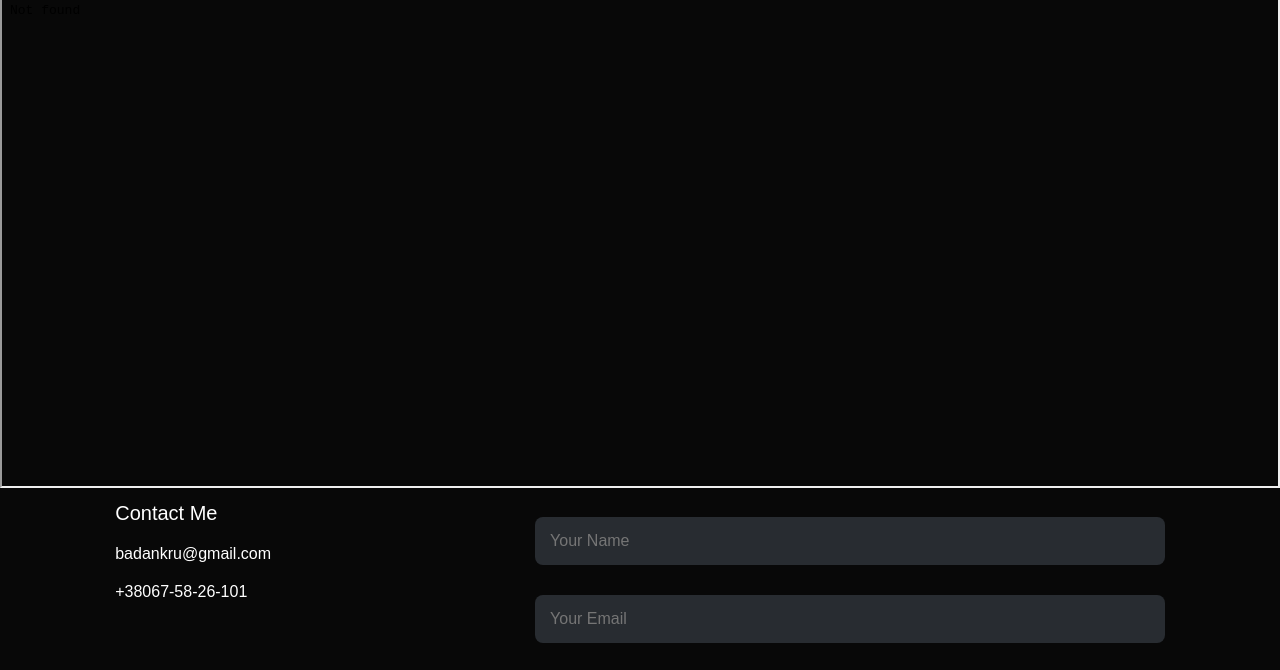
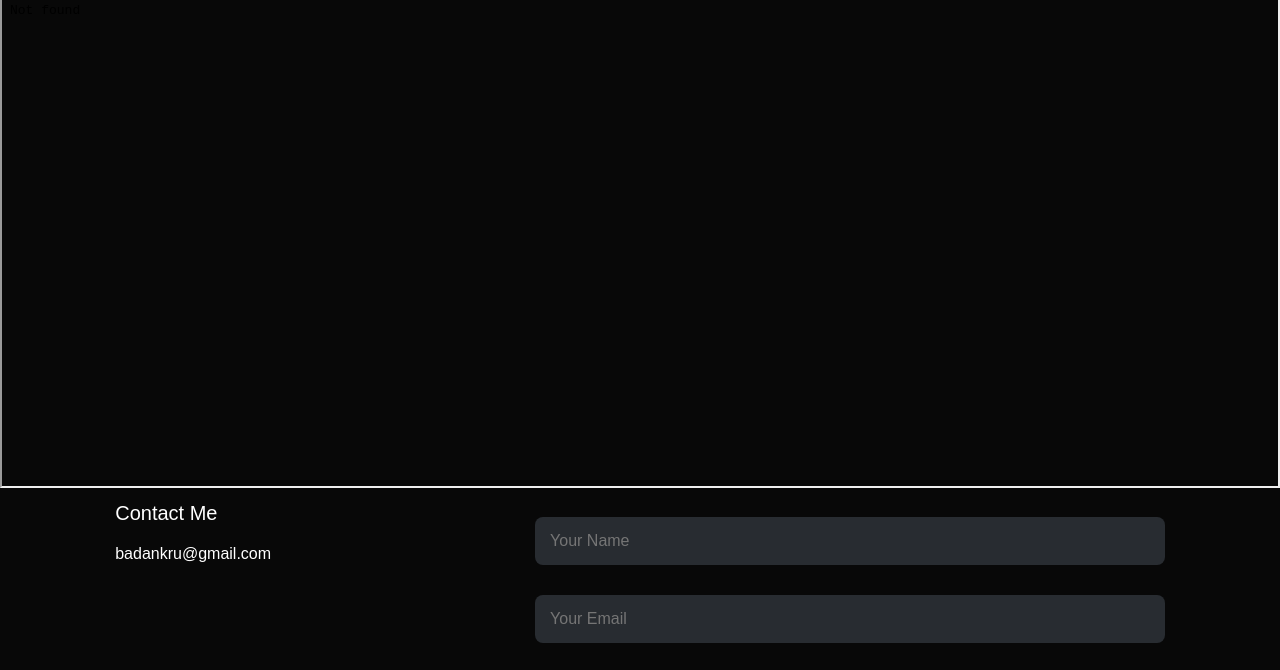
Before and after one commit to B-krutsko/final-project, a plain HTML site: page graphicwork.html in a window 1280 px wide. Shown: the part 89-759 px from the top of the page. Drawn offline with Linux system fonts and the light colour scheme.

Commit message:
Update graphicwork.html

```diff
--- a/graphicwork.html
+++ b/graphicwork.html
@@ -31,7 +31,6 @@
             <div class="contact-left">
                 <h class="sub-title">Contact Me</h>
                 <p>badankru@gmail.com</p>
-                <p>+38067-58-26-101</p>
             </div>
             <div class="contact-right">
                <form target="_blank" action="https://formsubmit.co/badankru@gmail.com" method="POST">
```
